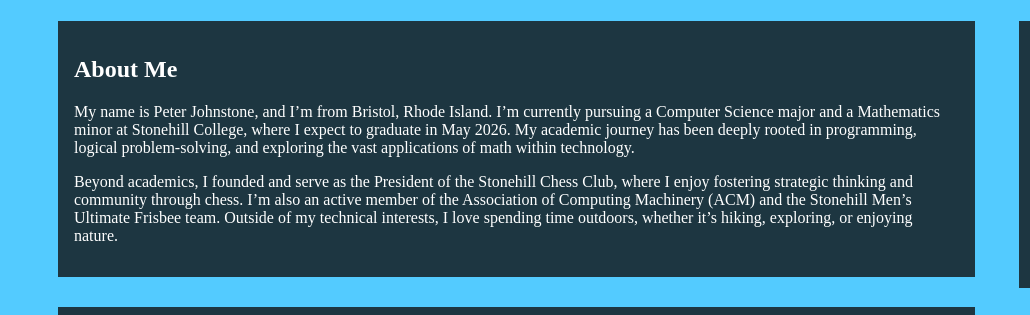
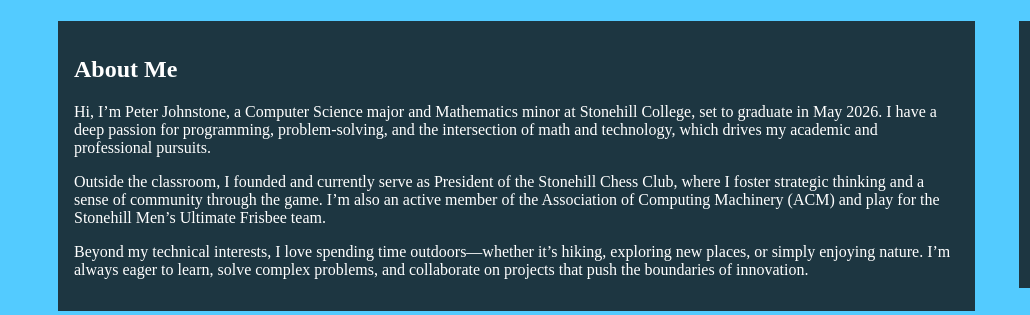
Before and after one commit to pjohnstone19/pjohnstone19.github.io, a plain HTML site: page index.html in a window 1280 px wide. Shown: the part 473-788 px from the top of the page, 0-1030 px from the left. Drawn offline with Linux system fonts and the light colour scheme.

Commit message:
Update ABOUT

```diff
--- a/index.html
+++ b/index.html
@@ -39,13 +39,14 @@
    ================================================== -->
     <div class="child1 title">
         <h2 class="text">About Me</h2>
-        <p class="text">My name is Peter Johnstone, and I’m from Bristol, Rhode Island. I’m currently pursuing a Computer Science major and a
-            Mathematics minor at Stonehill College, where I expect to graduate in May 2026. My academic journey has been deeply rooted in programming,
-            logical problem-solving, and exploring the vast applications of math within technology.</p>
+        <p class="text">Hi, I’m Peter Johnstone, a Computer Science major and Mathematics minor at Stonehill College, set to graduate in May 2026.
+		I have a deep passion for programming, problem-solving, and the intersection of math and technology, which drives my academic and professional pursuits.</p>
 
-        <p class="text">Beyond academics, I founded and serve as the President of the Stonehill Chess Club, where I enjoy fostering strategic thinking
-            and community through chess. I’m also an active member of the Association of Computing Machinery (ACM) and the Stonehill Men’s Ultimate Frisbee team.
-            Outside of my technical interests, I love spending time outdoors, whether it’s hiking, exploring, or enjoying nature.</p>
+        <p class="text">Outside the classroom, I founded and currently serve as President of the Stonehill Chess Club, where I foster strategic thinking and a sense of community through the game.
+		I’m also an active member of the Association of Computing Machinery (ACM) and play for the Stonehill Men’s Ultimate Frisbee team.</p>
+
+	<p class="text">Beyond my technical interests, I love spending time outdoors—whether it’s hiking, exploring new places, or simply enjoying nature.
+		I’m always eager to learn, solve complex problems, and collaborate on projects that push the boundaries of innovation. </p>
     </div>
 
 	<!-- Work Experience section
```
